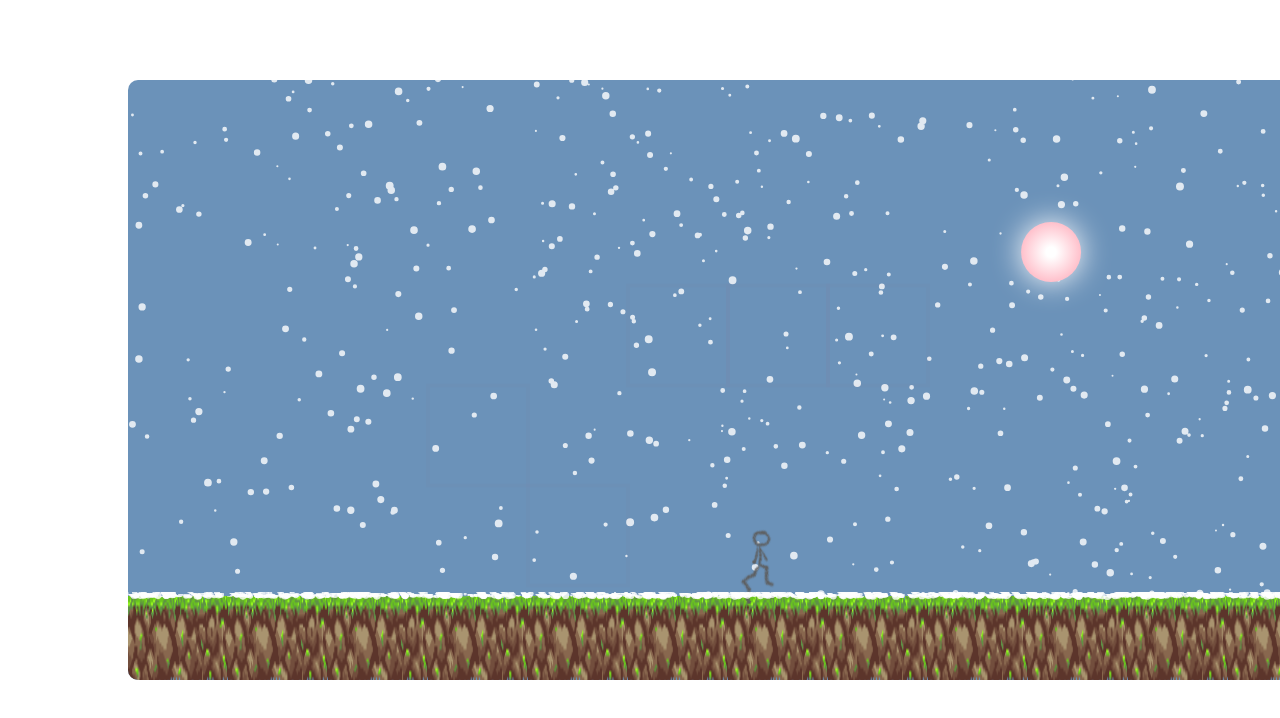
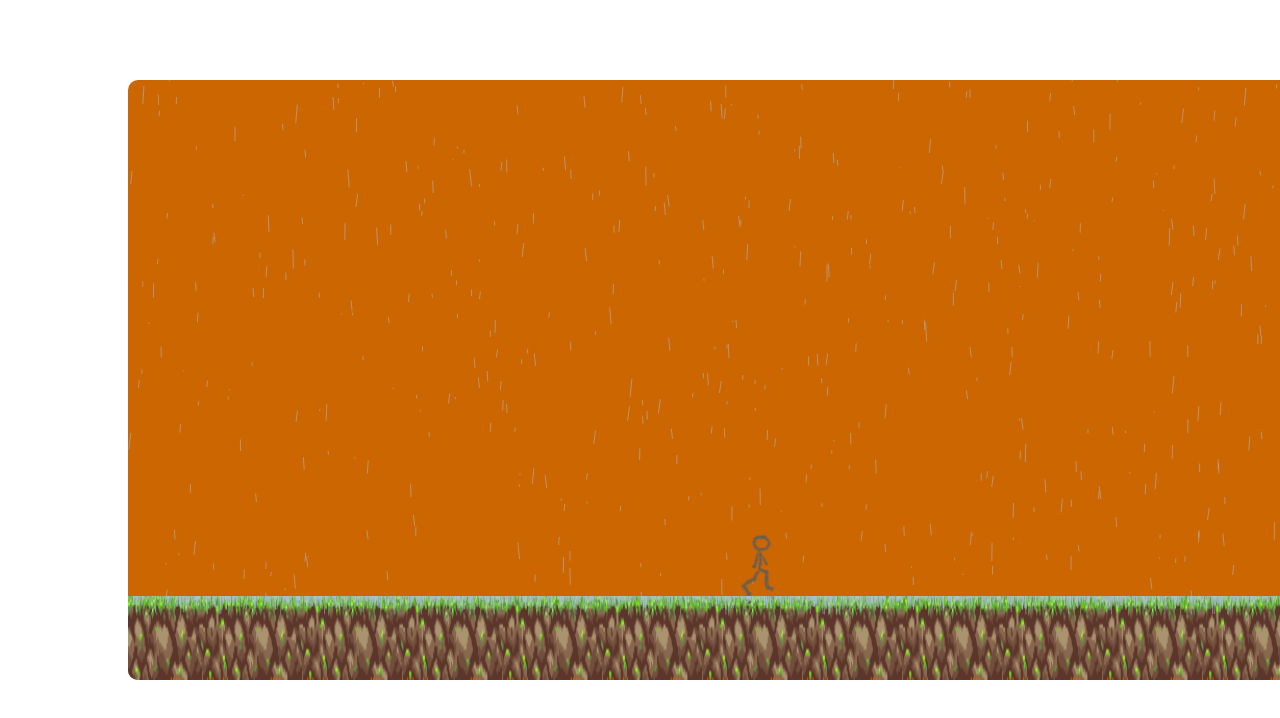
Before and after one commit to Tom-Stilwell/Seasonal, a website built with webpack: page index.html in a window 1280 px wide. Shown: the top 718 px of the page. Built offline with nearby package versions, Linux system fonts and the light colour scheme.

Commit message:
Rain on fall

```diff
--- a/css/seasonal.css
+++ b/css/seasonal.css
@@ -8,7 +8,7 @@ body {
   overflow-y: scroll;
 }
 
-.canvases {
+#canvases {
   background-color: #6b92b9;
   position: absolute;
   top: 10%;
--- a/index.html
+++ b/index.html
@@ -9,7 +9,7 @@
 
   </head>
   <body>
-    <div class="canvases">
+    <div id="canvases">
       <canvas id="game-canvas"></canvas>
       <canvas id="screenshot-canvas"></canvas>
     </div>
--- a/lib/fall.js
+++ b/lib/fall.js
@@ -0,0 +1,63 @@
+import Orb from "./orb";
+
+export default class Fall {
+  constructor(ctx, W, H) {
+    this.ctx = ctx;
+    this.W = W;
+    this.H = H;
+
+    document.getElementById("canvases").style.background = "#cc6600";
+
+    this.maxDrops = 500;
+    this.drops = new Array(this.maxDrops);
+
+    for (let i = 0; i < this.maxDrops; i++) {
+      this.drops[i] = {
+        x: Math.random() * this.W,
+        y: Math.random() * this.H,
+        length: Math.random(),
+        driftX: Math.random() * 4 - 2,
+        driftY: Math.random() * 10 + 10
+      };
+    }
+  }
+
+  drawRain() {
+    this.ctx.save();
+    this.ctx.strokeStyle = "rgba(174,194,224,0.5)";
+    this.ctx.lineWidth = 1;
+    this.ctx.lineCap = "round";
+    let drop;
+    for (let i = 0; i < this.maxDrops; i++) {
+      drop = this.drops[i];
+      this.ctx.beginPath();
+      this.ctx.moveTo(drop.x, drop.y);
+      this.ctx.lineTo(
+        drop.x + drop.length * drop.driftX,
+        drop.y + drop.length * drop.driftY
+      );
+      this.ctx.stroke();
+      this.ctx.closePath();
+    }
+
+    this.update();
+  }
+
+  update() {
+    let drop;
+    for (let i = 0; i < this.maxDrops; i++) {
+      drop = this.drops[i];
+      drop.x += drop.driftX;
+      drop.y += drop.driftY;
+
+      if (drop.x > this.W || drop.y > this.H) {
+        drop.x = Math.random() * this.W;
+        drop.y = -30;
+      }
+    }
+  }
+
+  draw() {
+    this.drawRain();
+  }
+}
--- a/lib/summer.js
+++ b/lib/summer.js
@@ -6,6 +6,8 @@ export default class Summer {
     this.W = W;
     this.H = H;
     this.stickman = stickman;
+
+    document.getElementById("canvases").style.background = "#ff8566";
 
     this.orb = new Orb(this.ctx, [this.W / 2, 300], "brown");
 
```
Also changed, not shown: dist/bundle.js, lib/game.js, lib/spring.js, 1 other file.
